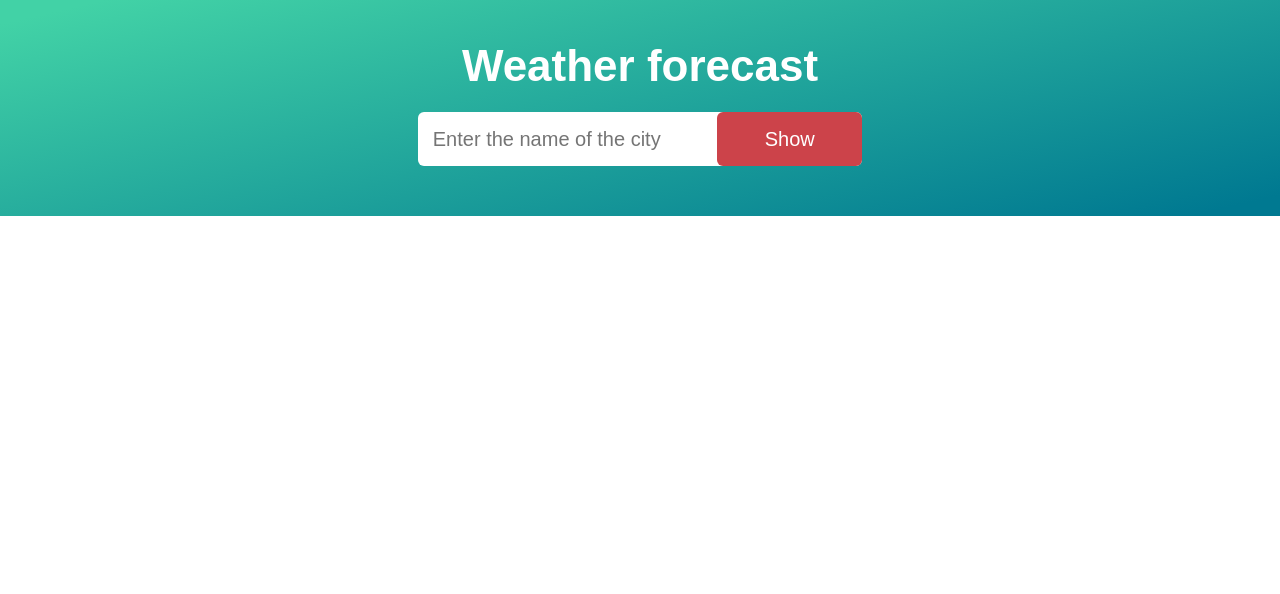
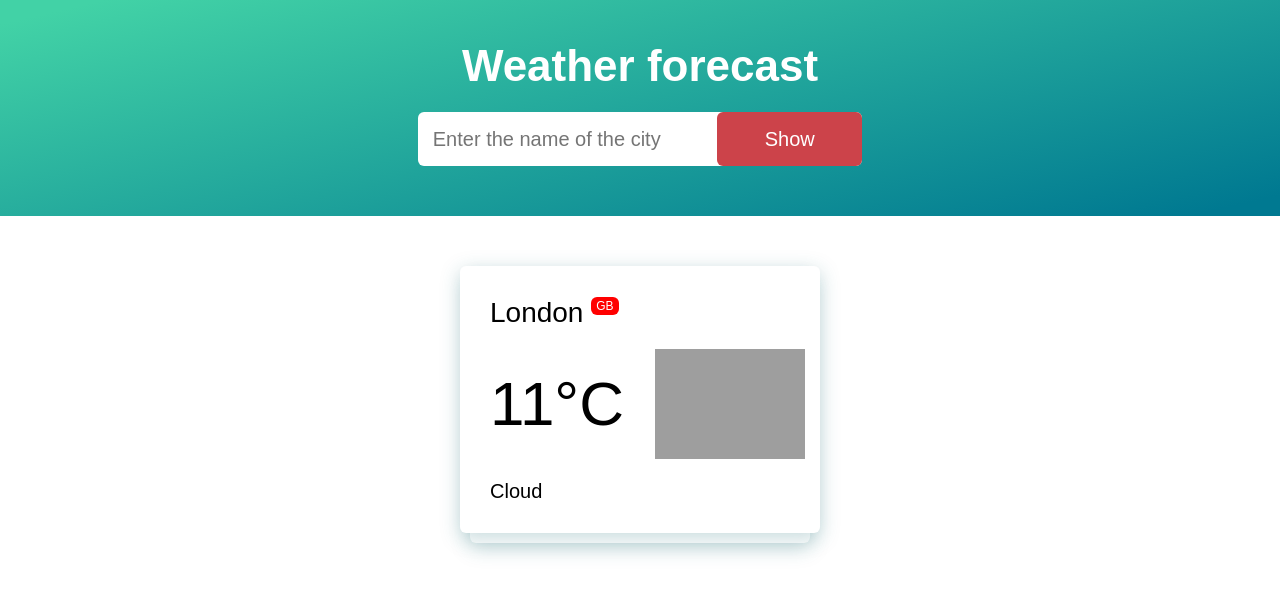
Before and after one commit to YaroslavOkrema/WeatherJS, a plain HTML site: page index.html in a window 1280 px wide. Drawn offline with Linux system fonts and the light colour scheme; grey boxes are pictures that could not be loaded.

Commit message:
feat: add card

```diff
--- a/css/main.css
+++ b/css/main.css
@@ -2,9 +2,15 @@
 @import url(https://fonts.googleapis.com/css?family=Inter:100,200,300,regular,500,600,700,800,900);
 
 body {
+    display: flex;
+    flex-direction: column;
+    align-items: center;
+    row-gap: 50px;
+
     font-family: 'Rubik', sans-serif;
 }
 .header {
+    width: 100%;
     display: flex;
     flex-direction: column;
     align-items: center;
@@ -54,3 +60,75 @@ body {
 .btn:hover {
     background: #f30909;
 }
+
+/*CARD*/
+.card {
+    position: relative;
+    display: flex;
+    flex-direction: column;
+    row-gap: 20px;
+
+    width: 360px;
+    padding: 30px;
+    background-color: #fff;
+    border-radius: 6px;
+    box-shadow: 0 5px 20px rgba(27, 108, 114, 0.25);
+}
+
+.card::before {
+    position: absolute;
+    content: '';
+    left: 10px;
+    bottom: -10px;
+    z-index: -1;
+
+    width: calc(100% - 20px);
+    height: 100%;
+
+    background: #FFFFFF;
+    box-shadow: 0 5px 20px rgba(27, 108, 114, 0.25);
+    border-radius: 6px;
+}
+
+.card-city {
+    font-weight: 500;
+    font-size: 28px;
+    line-height: 33px;
+    color: black;
+}
+
+.card-city span {
+    display: inline-block;
+    padding: 3px 5px;
+    background: red;
+    border-radius: 6px;
+
+    vertical-align: text-top;
+    color: white;
+    font-weight: 500;
+    font-size: 12px;
+    line-height: 1;
+}
+
+.card-weather {
+    display: flex;
+    justify-content: space-between;
+    align-items: center;
+}
+
+.card-value {
+    font-size: 62px;
+    line-height: 1;
+    color: black;
+}
+
+.card-description {
+    font-size: 20px;
+    line-height: 1.2;
+}
+
+.card-img {
+    width: 150px;
+    height: 110px;
+    margin-right: -15px;
+}
--- a/index.html
+++ b/index.html
@@ -18,6 +18,14 @@
             </label>
         </form>
     </header>
+    <div class="card">
+        <h2 class="card-city">London <span>GB</span></h2>
+        <div class="card-weather">
+            <div class="card-value">11°C</div>
+            <img class="card-img" src="./img/drizzle.png" alt="img">
+        </div>
+        <div class="card-description">Cloud</div>
+    </div>
     <script src="main.js"></script>
 </body>
 </html>
```
Also changed, not shown: 1 other file.
